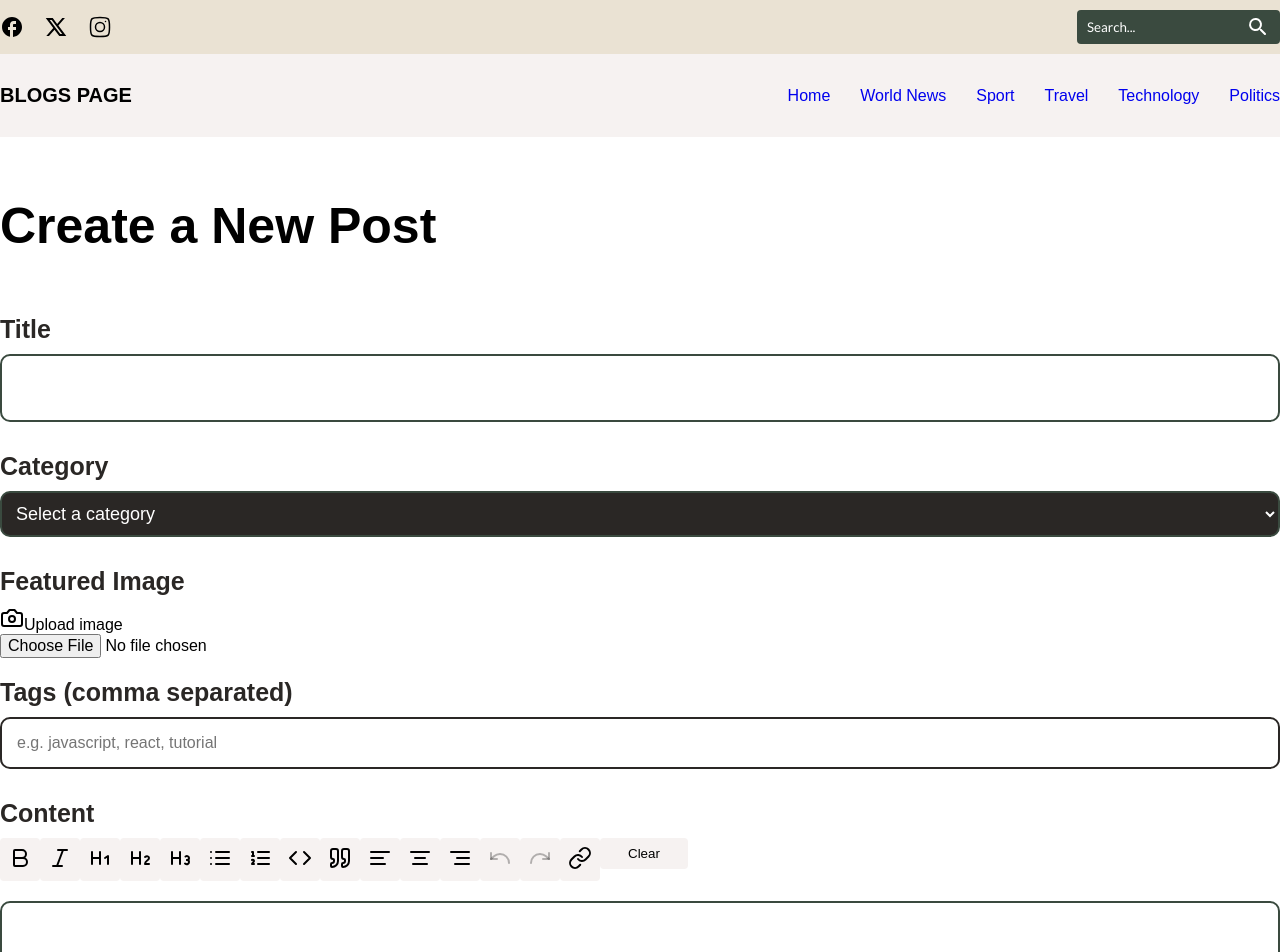
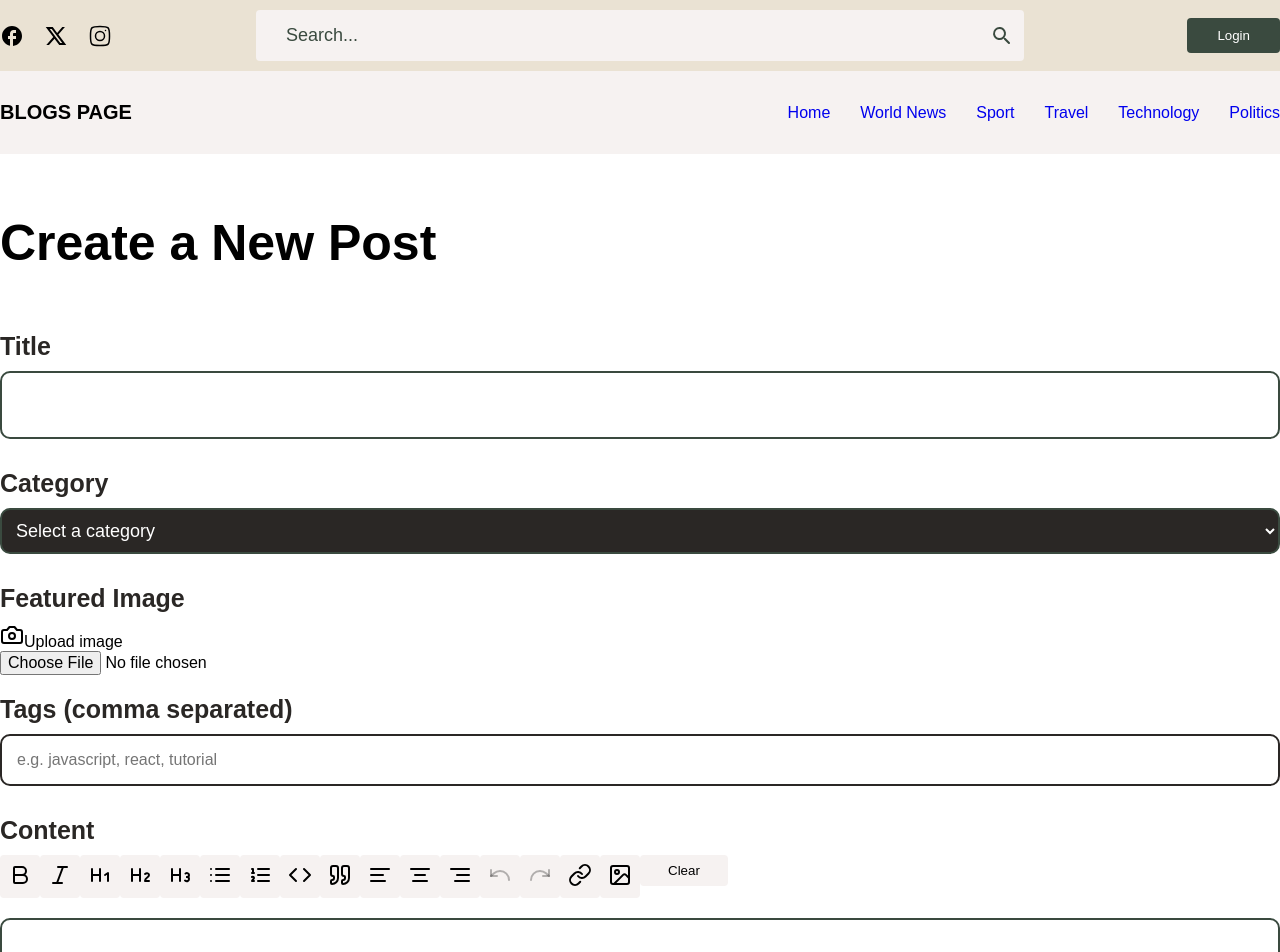
Before and after one commit to korede19/dynamicBlog, a Next.js app: page /admin/create-post in a window 1280 px wide. Shown: the top 952 px of the page. Built offline with nearby package versions, Linux system fonts and the light colour scheme; no server answers; a web font is replaced by a local one.

Commit message:
'update'

```diff
--- a/app/admin/posts/edit/[id]/page.tsx
+++ b/app/admin/posts/edit/[id]/page.tsx
@@ -4,7 +4,7 @@ import { useRouter, useParams } from "next/navigation";
 import { doc, getDoc, updateDoc  } from "firebase/firestore";
 import { db } from "@/lib/firebase";
 import Header from "@/components/header";
-import styles from "./styles.module.css"; // Adjust path as needed
+import styles from "./styles.module.css";
 import PostFormFields from "@/components/postFormField";
 import PostEditor from "@/components/postEditor";
 
--- a/components/menuBar/index.tsx
+++ b/components/menuBar/index.tsx
@@ -1,4 +1,4 @@
-import React from "react";
+import React, { useRef } from "react";
 import styles from "./styles.module.css";
 import {
   Bold,
@@ -16,13 +16,52 @@ import {
   AlignLeft,
   AlignCenter,
   AlignRight,
+  Image as ImageIcon,
 } from "lucide-react";
 import { Editor } from "@tiptap/react";
 
-const MenuBar = ({ editor }: { editor: Editor | null }) => {
+const MenuBar = ({ editor, onImageUploadRequest }: { editor: Editor | null, onImageUploadRequest?: () => Promise<string> }) => {
+  const fileInputRef = useRef<HTMLInputElement>(null);
+
   if (!editor) {
     return null;
   }
+
+  const handleImageUpload = async () => {
+    if (onImageUploadRequest) {
+      try {
+        const imageUrl = await onImageUploadRequest();
+        if (imageUrl) {
+          editor.chain().focus().insertContent({
+            type: 'image',
+            attrs: { src: imageUrl }
+          }).run();
+        }
+      } catch (error) {
+        console.error("Error uploading image:", error);
+      }
+    } else {
+      fileInputRef.current?.click();
+    }
+  };
+
+  const handleFileInputChange = (event: React.ChangeEvent<HTMLInputElement>) => {
+    const file = event.target.files?.[0];
+    if (file) {
+      const reader = new FileReader();
+      reader.onload = (e) => {
+        const imageUrl = e.target?.result as string;
+        editor.chain().focus().insertContent({
+          type: 'image',
+          attrs: { src: imageUrl }
+        }).run();
+      };
+      reader.readAsDataURL(file);
+    }
+    if (fileInputRef.current) {
+      fileInputRef.current.value = "";
+    }
+  };
 
   return (
     <div className={styles.btnContain}>
@@ -202,6 +241,21 @@ const MenuBar = ({ editor }: { editor: Editor | null }) => {
         >
           <LinkIcon className="w-5 h-5" />
         </button>
+        <button
+          type="button"
+          onClick={handleImageUpload}
+          className={styles.button}
+          title="Insert Image"
+        >
+          <ImageIcon className="w-5 h-5" />
+        </button>
+        <input
+          type="file"
+          ref={fileInputRef}
+          onChange={handleFileInputChange}
+          accept="image/*"
+          style={{ display: "none" }}
+        />
       </div>
 
       {/* Clear Formatting */}
--- a/components/postEditor/index.tsx
+++ b/components/postEditor/index.tsx
@@ -1,10 +1,11 @@
 "use client";
-import React, { useState } from "react";
+import React, { useState, useRef } from "react";
 import { useEditor, EditorContent } from "@tiptap/react";
 import StarterKit from "@tiptap/starter-kit";
 import Link from "@tiptap/extension-link";
 import { TextAlign } from "@tiptap/extension-text-align";
 import MenuBar from "../menuBar";
+import Image from "@tiptap/extension-image";
 import styles from "./styles.module.css";
 
 interface PostEditorProps {
@@ -14,10 +15,17 @@ interface PostEditorProps {
 
 const PostEditor: React.FC<PostEditorProps> = ({ content, onContentChange }) => {
   const [previewMode, setPreviewMode] = useState(false);
+  const fileInputRef = useRef<HTMLInputElement>(null);
 
   const editor = useEditor({
     extensions: [
       StarterKit,
+      Image.configure({
+        inline: true,
+        HTMLAttributes: {
+          class: "h-48 w-auto",
+        },
+      }),
       Link.configure({
         openOnClick: false,
         HTMLAttributes: {
@@ -42,6 +50,44 @@ const PostEditor: React.FC<PostEditorProps> = ({ content, onContentChange }) =>
     },
   });
 
+  const handleImageUpload = async () => {
+    if (!editor) {
+      return Promise.resolve('');
+    }
+
+    fileInputRef.current?.click();
+    return new Promise<string>((resolve) => {
+      const handleFileChange = (event: Event) => {
+        const input = event.target as HTMLInputElement;
+        const file = input.files?.[0];
+
+        if (file) {
+          const reader = new FileReader();
+          reader.onload = (e) => {
+            const imageUrl = e.target?.result as string;
+            editor.chain().focus().insertContent({
+              type: 'image',
+              attrs: { src: imageUrl }
+            }).run();
+
+            resolve(imageUrl);
+            if (fileInputRef.current) {
+              fileInputRef.current.value = '';
+            }
+
+            // Remove the one-time event listener
+            fileInputRef.current?.removeEventListener('change', handleFileChange);
+          };
+          reader.readAsDataURL(file);
+        } else {
+          resolve('');
+          fileInputRef.current?.removeEventListener('change', handleFileChange);
+        }
+      };
+      fileInputRef.current?.addEventListener('change', handleFileChange);
+    });
+  };
+
   return (
     <div className={styles.tabPgThree}>
       <label className={styles.formLabel}>Content</label>
@@ -52,8 +98,14 @@ const PostEditor: React.FC<PostEditorProps> = ({ content, onContentChange }) =>
         />
       ) : (
         <div className="border rounded-md">
-          <MenuBar editor={editor} />
+          <MenuBar editor={editor} onImageUploadRequest={handleImageUpload}/>
           <EditorContent editor={editor} className={styles.editorContent} />
+          <input
+            type="file"
+            ref={fileInputRef}
+            accept="image/*"
+            style={{ display: 'none' }}
+          />
         </div>
       )}
       <button
--- a/components/topbar/index.tsx
+++ b/components/topbar/index.tsx
@@ -4,6 +4,7 @@ import Facebook from "@/svg/facebook";
 import Twitter from "@/svg/twitter";
 import Insatagram from "@/svg/instagram";
 import Search from "@/svg/search";
+import Link from "next/link";
 
 const Topbar = () => {
   return (
@@ -19,6 +20,11 @@ const Topbar = () => {
             <input type="text" placeholder="Search..." />
             <Search />
           </div>
+          <div className={styles.loginBtn}>
+            <button>
+              <Link href="/admin/login">Login</Link>
+            </button>
+          </div>
         </div>
       </div>
     </>
--- a/components/topbar/styles.module.css
+++ b/components/topbar/styles.module.css
@@ -14,27 +14,56 @@
 .medias {
   display: flex;
   gap: 20px;
+  width: 20%;
   cursor: pointer;
 }
 
 .searchForm {
-  background-color: #3a4a3f;
+  background-color: #f6f2f1;
+  width: 60%;
   display: flex;
+  justify-content: space-between;
   gap: 10px;
   align-items: center;
   border-radius: 4px;
   padding: 5px 10px;
-  color: #fff;
+  color: #3a4a3f;
 }
 
 .searchForm input {
   background-color: transparent;
-  color: #fff;
-  font-family: var(--font-lato);
+  color: #3a4a3f;
+  padding: 10px 20px;
+  font-family: var(--font-encode-sans);
+  font-size: 18px;
   outline: none;
   border: 0px;
 }
 
 .searchForm input::placeholder {
+  color: #3a4a3f;
+  font-size: 18px;
+  font-family: var(--font-encode-sans);
+}
+
+.loginBtn{
+  width: 20%;
+  display: flex;
+  align-items: center;
+  justify-content: flex-end;
+}
+
+.loginBtn button{
+  background-color: #3a4a3f;
   color: #fff;
+  border: 0px;
+  padding: 10px 30px;
+  border-radius: 4px;
+  cursor: pointer;
 }
+
+.loginBtn button > a{
+  color: #fff;
+  text-decoration: none;
+  font-family: var(--font-encode-sans);
+}
--- a/package.json
+++ b/package.json
@@ -9,6 +9,7 @@
     "lint": "next lint"
   },
   "dependencies": {
+    "@tiptap/extension-image": "^2.11.5",
     "@tiptap/extension-link": "^2.11.5",
     "@tiptap/extension-text-align": "^2.11.5",
     "@tiptap/pm": "^2.11.5",
```
Also changed, not shown: 2 other files (tests, documents, lock files or other folders). Lines whose indentation alone changed are shown as unchanged.
